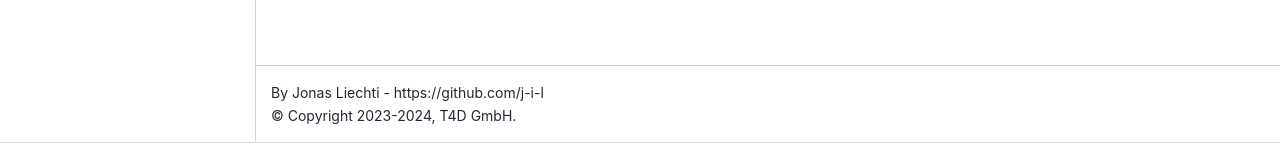
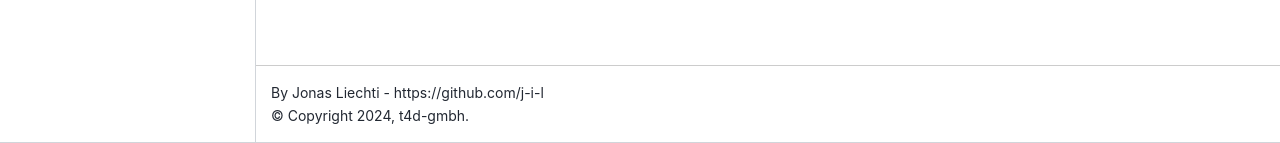
Before and after one commit to t4d-gmbh/web-course-template, a Sphinx documentation site: the page built from source/index.md, in a window 1280 px wide. Shown: the part 757-900 px from the top of the page. Built offline with Sphinx 7.4.7 and the Sphinx Book theme 1.1.4, drawn with Linux system fonts in a browser that asks for light colours; pages that are not in the unit, such as notebooks, are missing from menus; the version number could not be read and is left out; some of the changed lines change nothing that is shown.

Commit message:
concentraded config

```diff
--- a/source/conf.py
+++ b/source/conf.py
@@ -1,17 +1,38 @@
+from datetime import date
 from setuptools_scm import get_version
+
+# -- Configuration parameter -------------------------------------------------
+# ----------------------------------------------------------------------------
+repository_owner = "t4d-gmbh"
+repository_name = "web-course-template"
+repository_branch = "main"
+# -- optionally adat these
+repository_url = r"https://github.com/{repository_owner}/{repository_name}"
+page_url = f"https://{repository_owner}.github.io/{repository_name}",
+# -- set the logo
+course_logo = {
+    "image_light": "_static/T4D_logo_bw.svg",
+    "image_dark": "_static/T4D_logo_wb.svg",
+    "link": f"{page_url}/index.html",
+    "alt-text": "T4D GmbH",
+    "favicon": "_static/T4D_logo_bw.svg",
+}
+# -- name your project
+project = 'Web Course Template'
+# -- provide authorship info
+author = 'Jonas Liechti - https://github.com/j-i-l'
+# -- optionally adapt copyright
+copyright = f'{date.today().year}, {repository_owner}'
+# -- should the duscussion link be shown?
+show_discussion_link = True
+# ----------------------------------------------------------------------------
+# ----------------------------------------------------------------------------
 
 # ###
 # Versioning - get it from the git tag
 # ###
 version: str = get_version(root='..')
 release = version
-
-# ###
-# Basic Project info
-# ###
-project = 'Web Course Template'
-copyright = '2023-2024, T4D GmbH'
-author = 'Jonas Liechti - https://github.com/j-i-l'
 
 # -- General configuration ---------------------------------------------------
 # https://www.sphinx-doc.org/en/master/usage/configuration.html#general-configuration
@@ -39,49 +60,60 @@
 
 discuss_icon = {
             "name": "GitHub Discussion",
-            "url": "https://github.com/t4d-gmbh/web-course-template/discussions",
+            "url": f"{repository_url}/discussions",
             "icon": "fa-regular fa-comments",
             "type": "fontawesome",
         }
 pages_icon = {
             "name": "Pages",
-            "url": "https://t4d-gmbh.github.io/web-course-template/index.html",
+            "url": f"{page_url}/index.html",
             "icon": "fa-solid fa-book",
             "type": "fontawesome",
         }
 slides_icon = {
             "name": "Slides",
-            "url": "https://t4d-gmbh.github.io/web-course-template/slides/index.html",
+            "url": f"{page_url}/slides/index.html",
             "icon": "fa-solid fa-person-chalkboard",
             "type": "fontawesome",
         }
+
+icon_links_pages = [slides_icon]
+icon_links_slides = [pages_icon]
+if show_discussion_link:
+    icon_links_pages.insert(0, discuss_icon)
+    icon_links_slides.insert(0, discuss_icon)
+
+
 html_theme_options = {
-    "repository_url": "https://github.com/t4d-gmbh/web-course-template",
-    "repository_branch": "main",
+    "repository_url": repository_url,
+    "repository_branch": repository_branch,
     "path_to_docs": "source/",
     "use_edit_page_button": True,
     "use_repository_button": True,
     "toc_title": "Content",
     "use_sidenotes": True,
     "logo": {
-        "text": "T4D GmbH",
-        "image_light": "_static/T4D_logo_bw.svg",
-        "image_dark": "_static/T4D_logo_wb.svg",
-        "link": "https://github.com/t4d-gmbh",
+        "text": course_logo.get('alt-text', 'logo'),
+        "image_light": course_logo.get('image_light', None),
+        "image_dark": course_logo.get('image_dark', None),
+        "link": course_logo.get('link', page_url),
         },
     "show_toc_level": 2,  # Show the table of contents up to level 2
     "navigation_with_keys": True,  # Enable keyboard navigation
     "collapse_navigation": False,  # Do not collapse the navigation
     # "sidebar_width": "250px",  # Set the width of the sidebar
-    "icon_links": [discuss_icon, slides_icon],
+    "icon_links": icon_links_pages,
 }
 
 favicons = [
-    "_static/T4D_logo_bw.svg"
+    course_logo.get('favicon', None)
 ]
 
 myst_enable_extensions = [
     "colon_fence",
+]
+suppress_warnings = [
+    "myst.header", # suppress warnings of the kind "WARNING: Non-consecutive header level increase; H1 to H3"
 ]
 
 # ###
@@ -124,7 +156,7 @@
                 ]
         }
         # only show discuss and pages icons in sidebar
-        app.config.html_theme_options['icon_links'] = [discuss_icon, pages_icon]
+        app.config.html_theme_options['icon_links'] = icon_links_slides
         # adding the new styling
         app.config.html_css_files.append('slides.css')
     app.connect("source-read", rstjinja)
```
